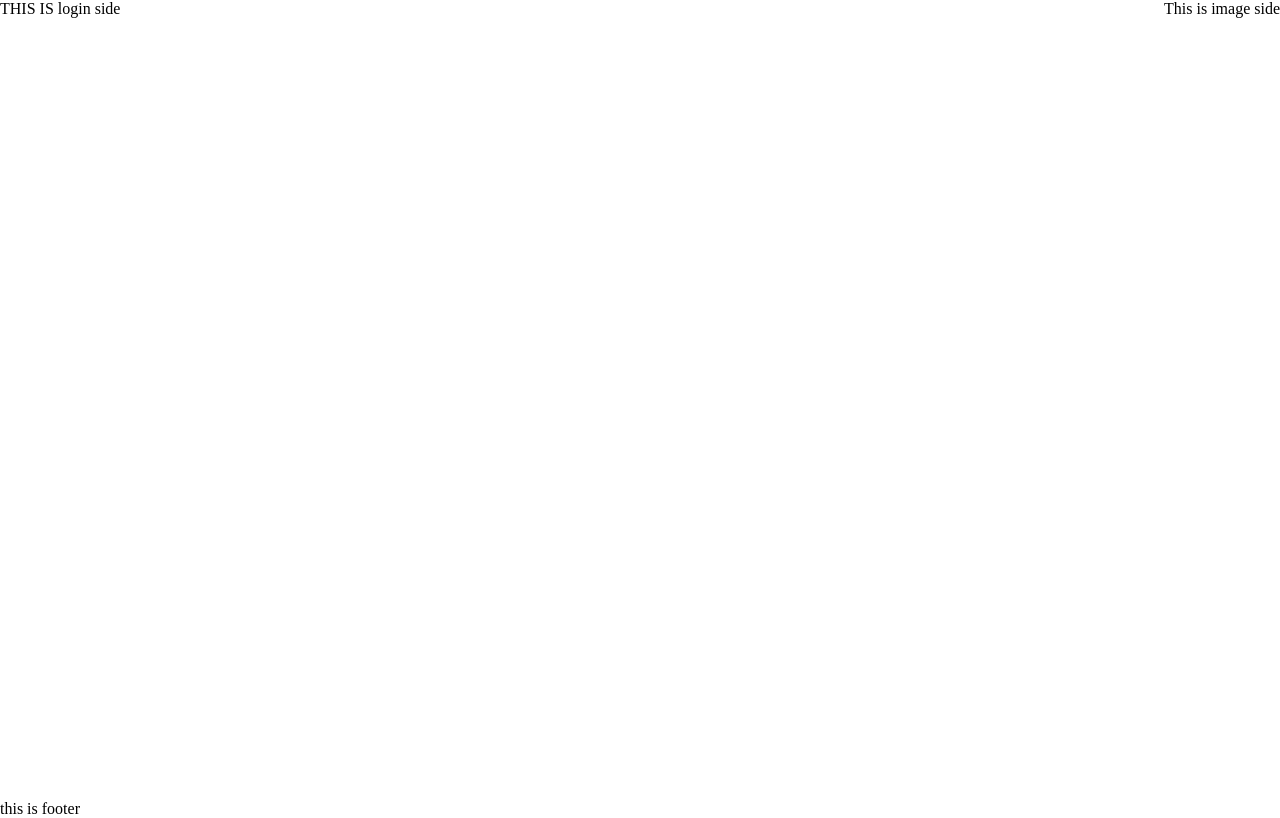
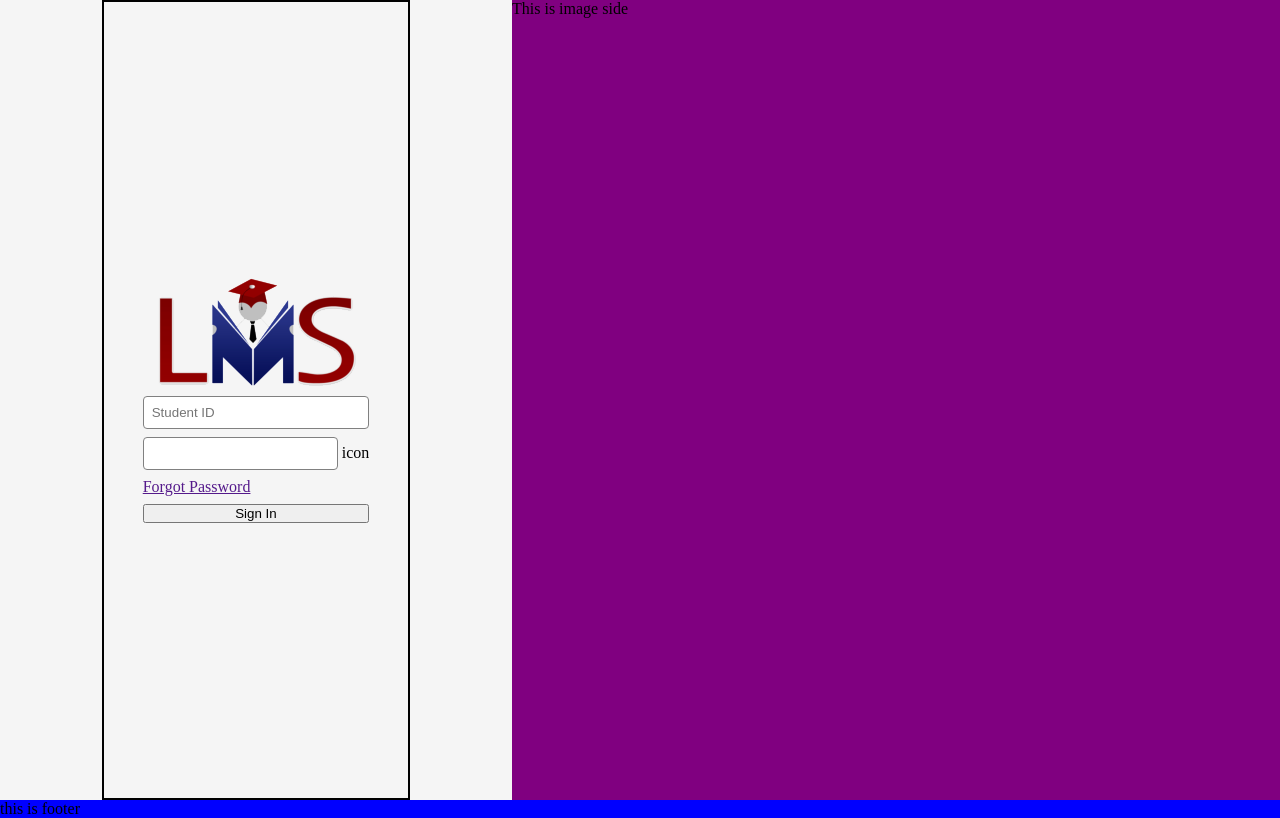
Before and after one commit to aashanamir/lms-clone, a plain HTML site: page index.html in a window 1280 px wide. Drawn offline with Linux system fonts and the light colour scheme.

Commit message:
We are working on sign in portion

```diff
--- a/index.html
+++ b/index.html
@@ -9,7 +9,23 @@
 <body>
     <div class="container">
         <div class="login-side">
-THIS IS login side
+            <div class="login-container">
+                <div class="logo">
+                    <img src="./assets/images/Logo.png" alt="">
+                </div>
+                <form >
+                    <input type="text" placeholder="Student ID">
+
+                    <div>
+                        <input type="password" name="" id="">
+
+                        icon
+                    </div>
+                    <a href="">Forgot Password</a>
+
+                    <button>Sign In</button>
+                </form>
+            </div>
         </div>
         <div class="right-side">
 This is image side
--- a/style/login.css
+++ b/style/login.css
@@ -1,8 +1,9 @@
-*{
+* {
     margin: 0;
     padding: 0;
     box-sizing: border-box;
 }
+
 
 /* *****************************
 created By : Muhammad
@@ -11,21 +12,52 @@ Section : main
 ****************
  ************* */
 
- .container{
+.container {
     width: 100%;
     height: 100vh;
     display: flex;
-    /* align-items: center; */
+    align-items: center;
     justify-content: space-between;
- }
+}
 
 /* Login side */
+.login-side {
+    width: 40%;
+    height: 100%;
+    background-color: whitesmoke;
+}
+.login-container{
+    border: 2px solid black;
+    height: 100%;
+    width: 60%;
+    margin:  auto;
+    display: flex;
+    flex-direction: column;
+    align-items: center;
+    justify-content: center;
+}
 
+form{
+    display: flex;
+    flex-direction: column;
+    gap: 8px 0;
+}
+
+
+form input{
+    border: 1px solid grey;
+    border-radius: 4px;
+    padding: 8px;
+}
 
 
 
 /* Right side  */
-
+.right-side {
+    width: 60%;
+    height: 100%;
+    background-color: purple;
+}
 
 
 
@@ -36,3 +68,30 @@ created By : Muhammad
 Section : Footer
 ****************
  ************* */
+.footer {
+    width: 100%;
+    background-color: blue;
+}
+
+
+/* *****************************
+created By : Muhammad
+*******************************
+Media Queries
+****************
+ ************* */
+
+@media only screen and (max-width: 980px) {
+    .container{
+            flex-direction: column-reverse;
+    }
+    .login-side {
+        width: 100%;
+        height: 100vh;
+    }
+    .right-side {
+        background-color: lightblue;
+        width: 100%;
+        height: 30vh;
+    }
+}
```
Also changed, not shown: 1 other file.
